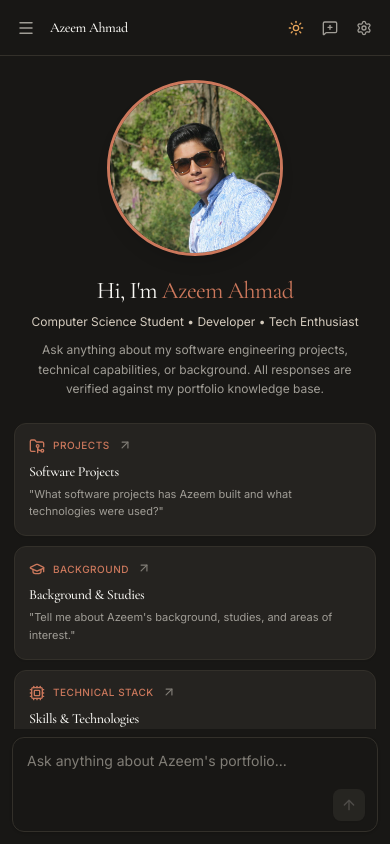
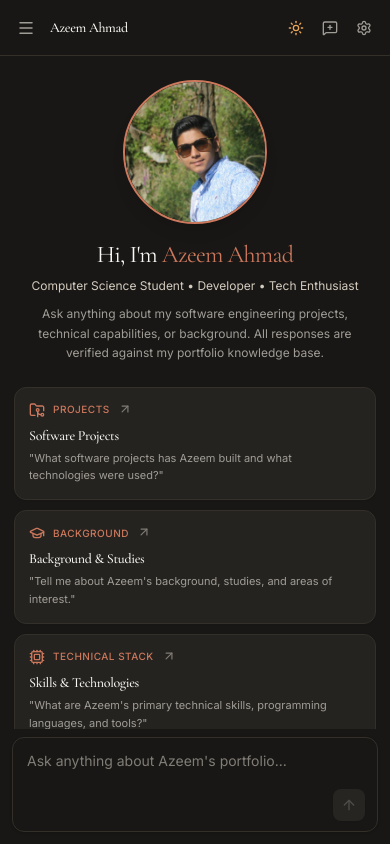
Before and after one commit to code-azeemahmad/code-azeemahmad.github.io, an Astro site: page / in a window 390 px wide. Built offline with nearby package versions, Linux system fonts and the light colour scheme; Astro itself is replaced by a stand-in of ours.

Commit message:
style: set hero avatar to 144px on mobile and 240px on desktop

```diff
--- a/src/components/chat/welcome/WelcomeScreen.tsx
+++ b/src/components/chat/welcome/WelcomeScreen.tsx
@@ -48,11 +48,11 @@ export function WelcomeScreen({ onSelectPrompt }: WelcomeScreenProps) {
   return (
     <div className="flex flex-col items-center justify-center min-h-full my-auto px-3.5 sm:px-4 py-6 sm:py-8 max-w-3xl mx-auto w-full text-center">
       {/* Profile Avatar */}
-      <div className="mb-5 sm:mb-6">
+      <div className="mb-4 sm:mb-6">
         <img
           src="/azeempic.jpeg"
           alt="Azeem Ahmad"
-          className="h-44 w-44 sm:h-[240px] sm:w-[240px] rounded-full object-cover object-[40%_20%] border-[3px] border-primary shadow-lg"
+          className="h-36 w-36 sm:h-60 sm:w-60 rounded-full object-cover object-[40%_20%] border-2 sm:border-[3px] border-primary shadow-lg"
           loading="eager"
         />
       </div>
```
